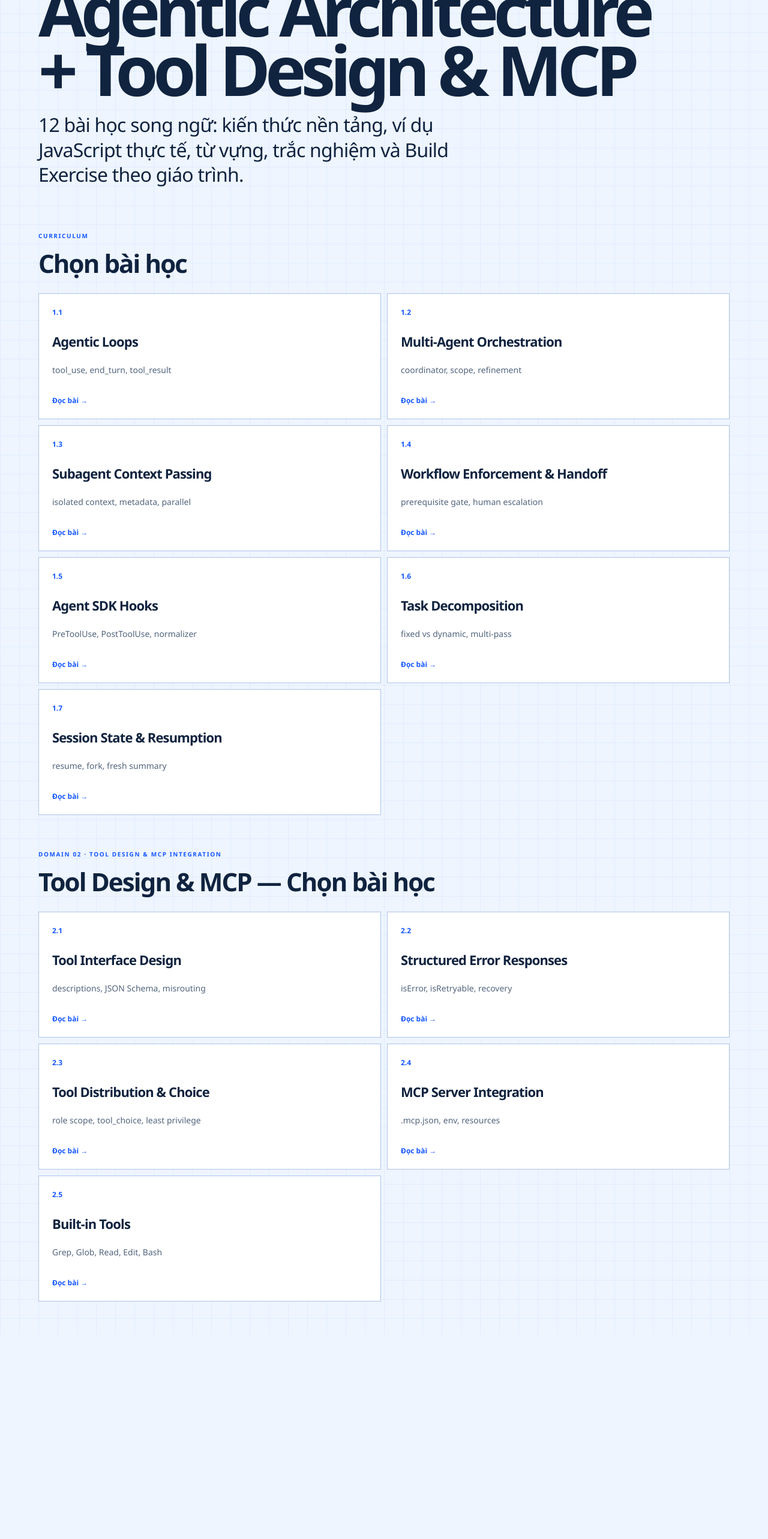
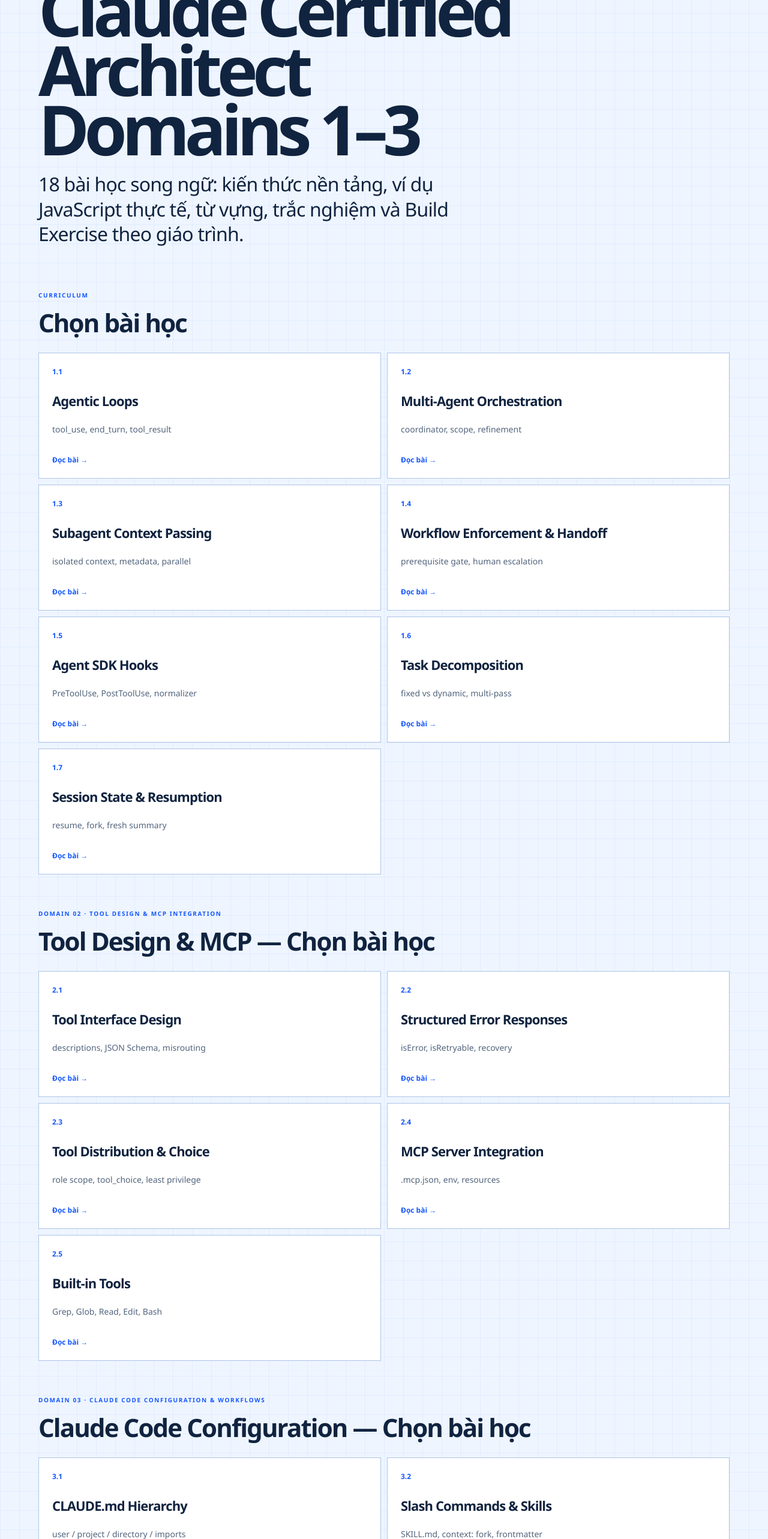
Before and after one commit to AnTuY154/claude_learn, a Next.js app: page / in a window 1280 px wide. Shown: the part 234-2800 px from the top of the page at 60% size. Before the commit the page ends 2460 px from the top, so only its background shows below. Built offline with nearby package versions, Linux system fonts and the light colour scheme; no server answers.

Commit message:
feat(domain3): homepage lists all six Claude Code lessons, total 18

```diff
--- a/app/page.tsx
+++ b/app/page.tsx
@@ -18,12 +18,21 @@ const domain2Topics = [
   ["2.5","Built-in Tools","Grep, Glob, Read, Edit, Bash"],
 ];
 
+const domain3Topics = [
+  ["3.1","CLAUDE.md Hierarchy","user / project / directory / imports"],
+  ["3.2","Slash Commands & Skills","SKILL.md, context: fork, frontmatter"],
+  ["3.3","Path-Specific Rules","YAML paths, glob patterns, /context"],
+  ["3.4","Plan Mode & Direct Execution","ambiguity, hybrid, Explore"],
+  ["3.5","Iterative Refinement","examples, tests, interview feedback"],
+  ["3.6","CI/CD Integration","claude -p, JSON, separate review"]
+];
+
 export default function Home() {
   return <main className="lesson-page course-home">
     <div className="lesson-hero">
-      <p>Claude Certified Architect · Domains 01 + 02</p>
-      <h1>Agentic Architecture<br/>+ Tool Design &amp; MCP</h1>
-      <h2>12 bài học song ngữ: kiến thức nền tảng, ví dụ JavaScript thực tế, từ vựng, trắc nghiệm và Build Exercise theo giáo trình.</h2>
+      <p>Claude Certified Architect · Domains 01 + 02 + 03</p>
+      <h1>Claude Certified Architect<br/>Domains 1–3</h1>
+      <h2>18 bài học song ngữ: kiến thức nền tảng, ví dụ JavaScript thực tế, từ vựng, trắc nghiệm và Build Exercise theo giáo trình.</h2>
     </div>
     <div className="section-heading"><span>Curriculum</span><h2>Chọn bài học</h2></div>
     <div className="course-home-grid">
@@ -41,5 +50,13 @@ export default function Home() {
         </Link>
       ))}
     </div>
+    <div className="section-heading domain2-home-heading"><span>Domain 03 · Claude Code Configuration &amp; Workflows</span><h2>Claude Code Configuration — Chọn bài học</h2></div>
+    <div className="course-home-grid">
+      {domain3Topics.map(([label,title,subtitle],index)=>(
+        <Link href={`/domain3/lesson${index+1}`} key={label} className="course-home-item">
+          <span>{label}</span><h3>{title}</h3><p>{subtitle}</p><b>Đọc bài →</b>
+        </Link>
+      ))}
+    </div>
   </main>;
 }
```
